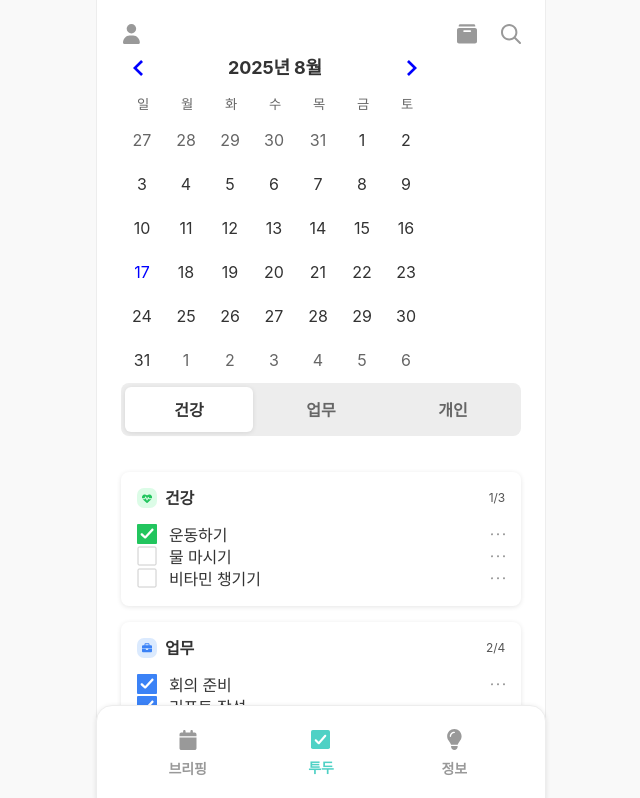
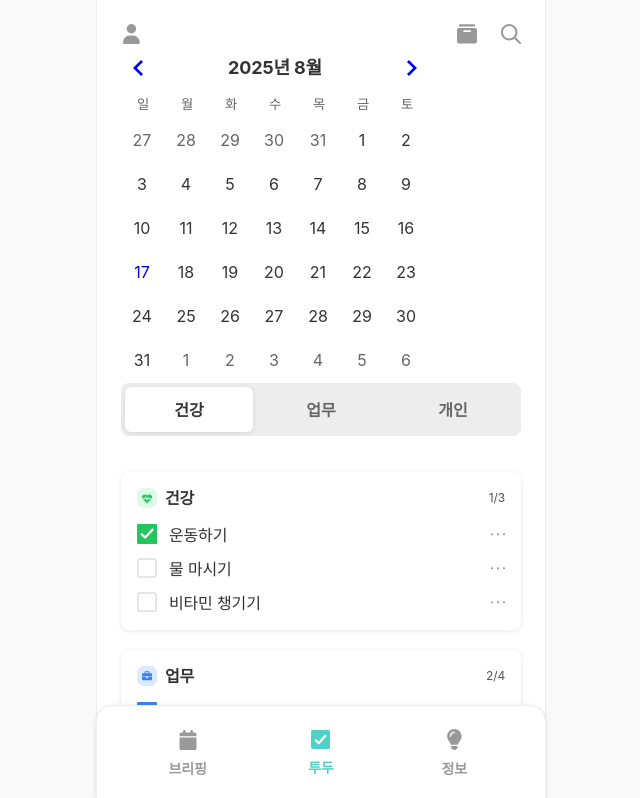
Before and after one commit to WomanTech2025-MoWo/MoWo_FE, a React (Create React App) app: page /todos in a window 1280 px wide. Shown: the top 798 px of the page, without its empty margins (319-959 px from the left). Built offline with nearby package versions, Linux system fonts and the light colour scheme; a web font is replaced by a local one.

Commit message:
♻️[Refactor] 카테고리 버튼 이벤트 코드 수정

```diff
--- a/src/pages/todos/components/TodoList.tsx
+++ b/src/pages/todos/components/TodoList.tsx
@@ -61,7 +61,7 @@ const dummyData: TodoSection[] = [
 const TodoListWrap = styled.div`
   display: flex;
   flex-direction: column;
-  gap: 16px;
+  gap: var(--size-gap-lg);
 `;
 
 const TodoListWrapper = styled(ShadowBox)``;
@@ -85,23 +85,41 @@ const CategoryTotal = styled.span`
   color: var(--color-gray-700);
 `;
 
+const TodoItemWrapper = styled.ul`
+  display: flex;
+  flex-direction: column;
+  gap: var(--size-gap-sm);
+`;
+
 const TodoList = () => {
   const [activeCategory, setActiveCategory] = useState<CategoryList>('health');
+
   const [sections] = useState<TodoSection[]>(dummyData);
   const sectionRefs = useRef<Partial<Record<CategoryList, HTMLDivElement | null>>>({}); // 카테고리별 ref 저장
 
+  const isManualScroll = useRef(false);
+
   const scrollToSection = (name: CategoryList) => {
+    isManualScroll.current = true;
+    setActiveCategory(name);
+
     const ref = sectionRefs.current[name];
     if (ref) {
       const topOffset = 60; // sticky 카테고리 높이 + 갭
       const top = ref.getBoundingClientRect().top + window.pageYOffset - topOffset;
       window.scrollTo({ top, behavior: 'smooth' });
     }
+    // 일정 시간 뒤에 observer 다시 허용
+    setTimeout(() => {
+      isManualScroll.current = false;
+    }, 800); // smooth scroll duration 정도로
   };
 
   useEffect(() => {
     const observer = new IntersectionObserver(
       (entries) => {
+        if (isManualScroll.current) return; // 수동 스크롤 중일 땐 무시
+
         // 화면에 보이는 항목들만 필터
         const visibleEntries = entries.filter((entry) => entry.isIntersecting);
 
@@ -119,11 +137,13 @@ const TodoList = () => {
         }
 
         // 가장 위에 있는 항목 기준으로 active 설정
-        const topEntry = visibleEntries.reduce((prev, curr) => (prev.boundingClientRect.top < curr.boundingClientRect.top ? prev : curr));
+        const topEntry = visibleEntries.reduce((prev, curr) =>
+          Math.abs(prev.boundingClientRect.top) < Math.abs(curr.boundingClientRect.top) ? prev : curr
+        );
 
         setActiveCategory(topEntry.target.getAttribute('data-category') as CategoryList);
       },
-      { threshold: 0.5 }
+      { threshold: 0 }
     );
 
     Object.values(sectionRefs.current).forEach((ref) => {
@@ -153,11 +173,11 @@ const TodoList = () => {
                 {section.done}/{section.total}
               </CategoryTotal>
             </SectionTitle>
-            <ul>
+            <TodoItemWrapper>
               {section.items.map((item) => (
                 <TodoListItem key={item.id} {...item} />
               ))}
-            </ul>
+            </TodoItemWrapper>
           </TodoListWrapper>
         ))}
       </TodoListWrap>
```
